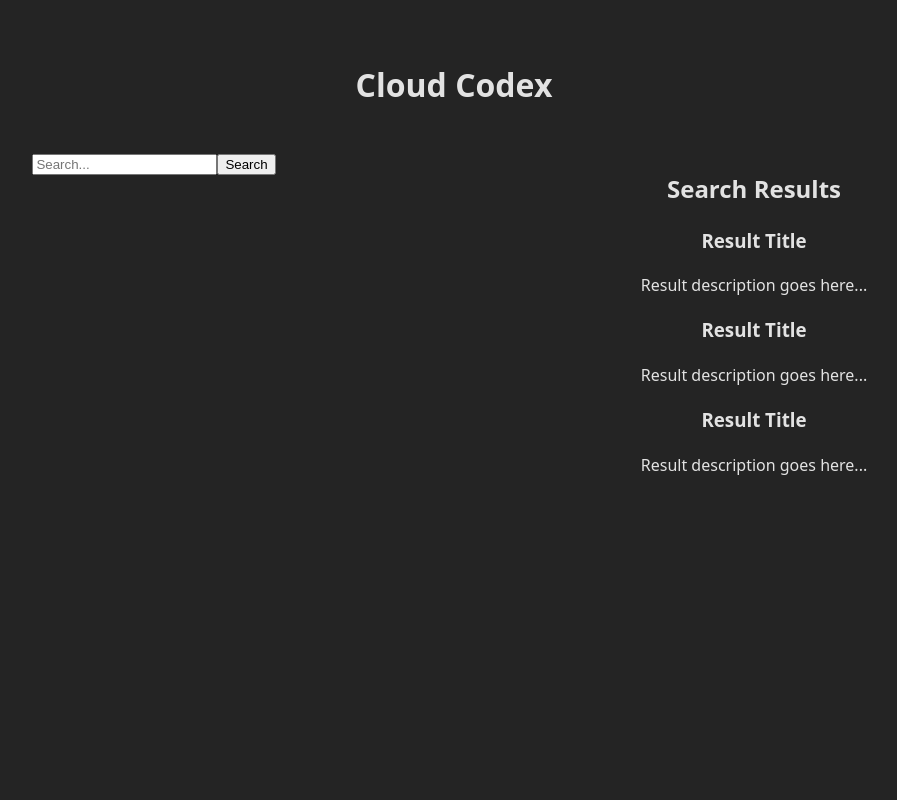
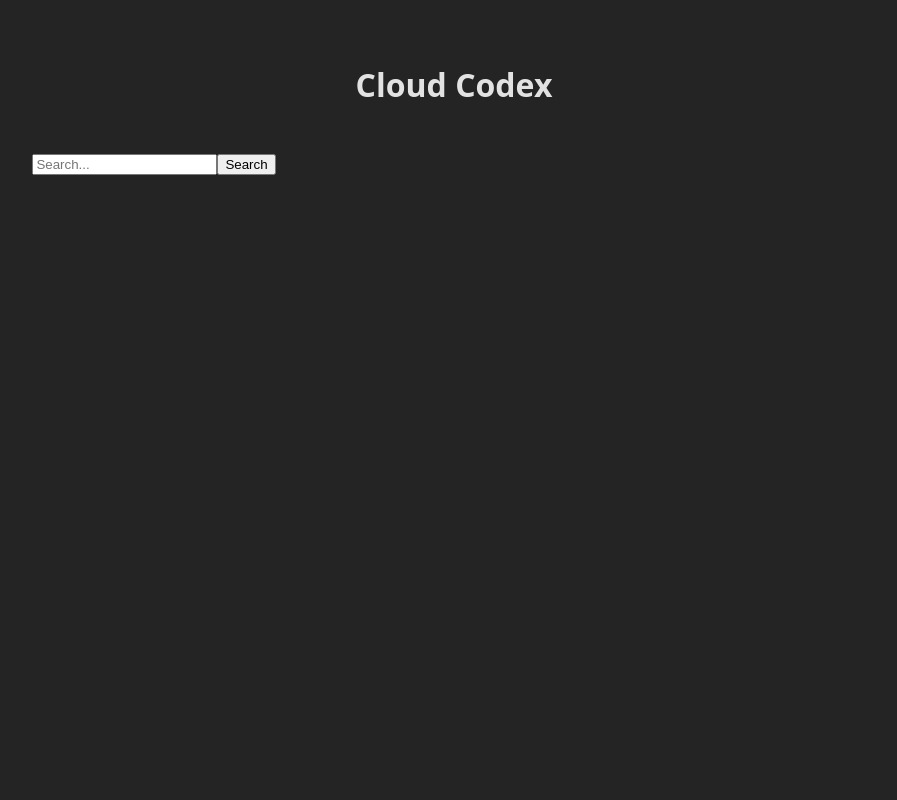
Before and after one commit to Cloud-City-Computing/c2, a React (Vite) app in the folder cloudcodex/: page / in a window 1280 px wide. Shown: the top 800 px of the page, without its empty margins (186-1083 px from the left). Built offline with nearby package versions, Linux system fonts and the light colour scheme.

Commit message:
Basic implementation of search functionality based on search query from front-end

```diff
--- a/cloudcodex/src/components/SearchBox.jsx
+++ /dev/null
@@ -1,14 +0,0 @@
-import '../App.css'
-
-function SearchBox() {
-  return (
-    <>
-        <div className="search-box">
-            <input type="text" placeholder="Search..." className="search-input" />
-            <button className="search-button">Search</button>
-        </div>
-    </>
-  )
-}
-
-export default SearchBox
--- a/cloudcodex/src/components/SearchResultContainer.jsx
+++ b/cloudcodex/src/components/SearchResultContainer.jsx
@@ -1,15 +1,15 @@
 import '../App.css'
-import SearchResultItem from './SearchResultItem'
 
+/**
+ * Generic container for displaying search results.
+ * @returns { JSX.Element }
+ */
 function SearchResultContainer() {
   return (
     <>
+        <h2>Search Results</h2>
         <div className="search-results-container">
-            <h2>Search Results</h2>
-            <SearchResultItem />
-            <SearchResultItem />
-            <SearchResultItem />
-            {/* More SearchResultItem components can be added here */}
+            {/* Search Results Container */}
         </div>
     </>
   )
--- a/cloudcodex/src/components/SearchResultItem.jsx
+++ b/cloudcodex/src/components/SearchResultItem.jsx
@@ -1,12 +1,14 @@
 import '../App.css'
 
+/**
+ * Basic representation of a single search result item.
+ * @returns { JSX.Element }
+ */
 function SearchResultItem() {
   return (
     <>
-        <div className="search-result-item">
-            <h3>Result Title</h3>
-            <p>Result description goes here...</p>
-        </div>
+        <h3>Result Title</h3>
+        <p>Result description goes here...</p>
     </>
   )
 }
--- a/cloudcodex/src/pages/SearchPage.jsx
+++ b/cloudcodex/src/pages/SearchPage.jsx
@@ -1,19 +1,46 @@
-import { useState } from 'react'
-import SearchBox from '../components/SearchBox'
 import SearchResultContainer from '../components/SearchResultContainer'
+import SearchResultItem from '../components/SearchResultItem'
+import { createRoot } from 'react-dom/client';
+import { clearInner, createAndAppend } from '../util';
 import '../App.css'
 
+/**
+ * Function to fetch and display search results
+ * @param { String } query - The search query
+ * @returns { void }
+ */
+function getSearchResults( query ) {
+    const mockResults = [
+        { title: 'Result 1', description: 'Description for result 1' },
+        { title: 'Result 2', description: 'Description for result 2' },
+        { title: 'Result 3', description: 'Description for result 3' },
+    ];
+    const container = document.getElementById( 'resultContainer' );
+    if ( container ) {
+        clearInner( container );
+        for ( const result of mockResults ) {
+            const itemRoot = createRoot( createAndAppend( container, 'div', 'search-result-item' ) );
+            itemRoot.render( <SearchResultItem title={ result.title } description={ result.description } /> );
+        };
+    }
+}
+
+/**
+ * Facilitates searching and displays results alongside the necessary UI components.
+ * @returns { JSX.Element }
+ */
 function SearchPage() {
   return (
     <>
         <h1>Cloud Codex</h1>
         <div className="search-page-container">
             <div className="search-section">
-                <SearchBox />
+                <div className="search-box">
+                    <input type="text" placeholder="Search..." className="search-input" />
+                    <button className="search-button" onClick={ () => getSearchResults( 'example query' ) }>Search</button>
+                </div>
             </div>
-            <div className="search-section">
-                <SearchResultContainer />
-            </div>
+            <div id="resultContainer" className="search-section"/>
         </div>
     </>
   )
--- /dev/null
+++ b/cloudcodex/src/util.js
@@ -0,0 +1,33 @@
+/**
+ * Utility functions for Cloud Codex
+ *
+ * All Rights Reserved to Cloud City Computing, LLC 2025
+ * https://cloudcitycomputing.com
+ */
+
+/**
+ * Function to clear all child elements of a given HTMLElement
+ * @param { HTMLElement } element - The element to clear
+ * @returns { void }
+ */
+export function clearInner( element ) {
+    while ( element.firstChild ) {
+        element.removeChild( element.firstChild );
+    }
+}
+
+/**
+ * Function to create a new HTMLElement and append it to a parent
+ * @param { HTMLElement } parent - The parent element to append to
+ * @param { String } tag - The tag name of the element to create
+ * @param { String } className - Optional class name to assign
+ * @returns { HTMLElement } - The newly created element
+ */
+export function createAndAppend( parent, tag, className ) {
+    const element = document.createElement( tag );
+    if ( className ) {
+        element.className = className;
+    }
+    parent.appendChild( element );
+    return element;
+}
```
